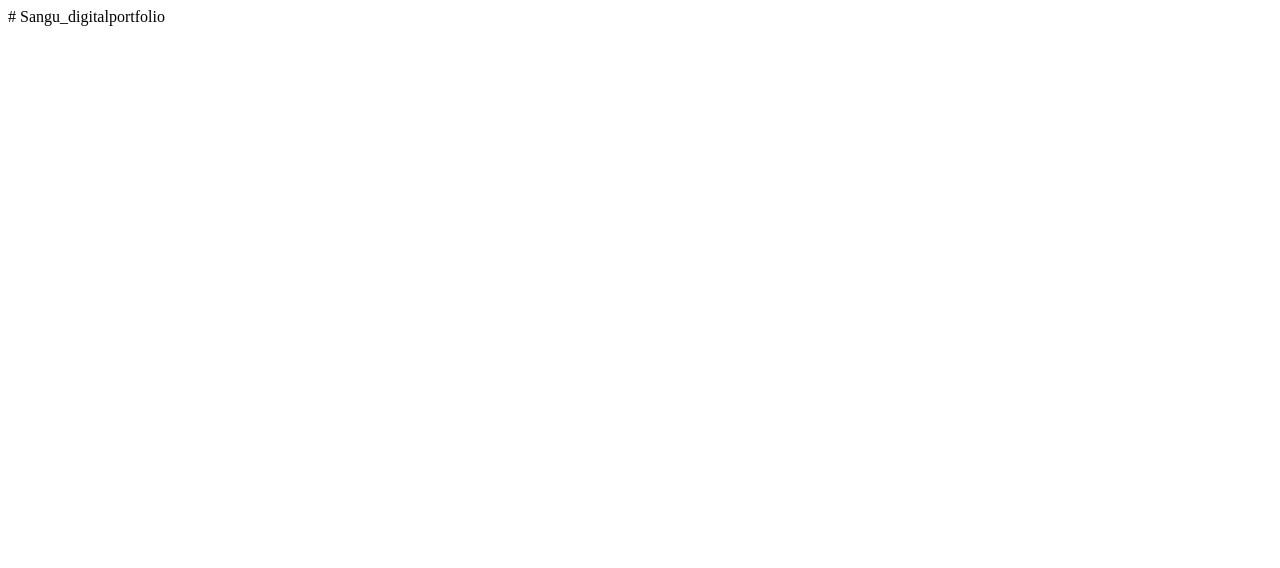
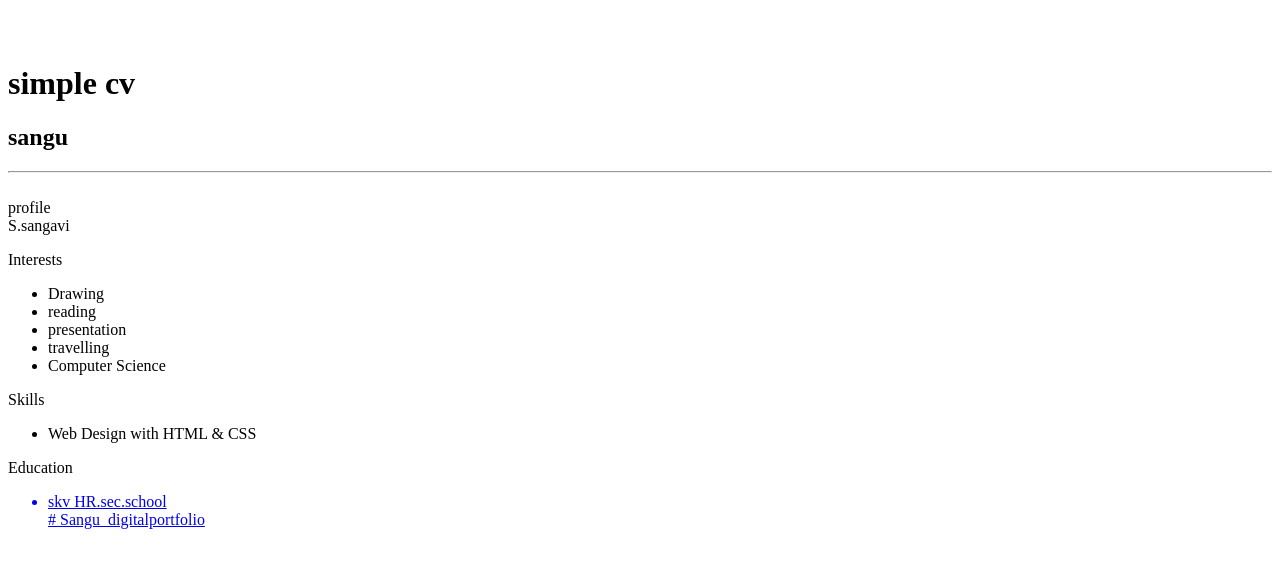
Before and after one commit to anm10921cs33/Sangu_digitalportfolio, a plain HTML site: page Index.html in a window 1280 px wide. Drawn offline with Linux system fonts and the light colour scheme.

Commit message:
Update Index.html

```diff
--- a/Index.html
+++ b/Index.html
@@ -1 +1,25 @@
-# Sangu_digitalportfolio
+<div id="header"></div>
+<div class="left"></div>
+<div class="stuff">
+  <br><br>
+  <h1>simple cv</h1>
+  <h2>sangu</h2>
+  <hr />
+  <br>profile
+  <br>S.sangavi
+  <p class="head">Interests</p>
+  <ul>
+    <li>Drawing</li>
+    <li>reading</li>
+    <li>presentation</li>
+    <li>travelling</li>
+    <li>Computer Science</li>
+  </ul>
+  <p class="head">Skills</p>
+  <ul>
+    <li>Web Design with HTML & CSS</li>
+  </ul>
+  <p class="head">Education</p>
+  <ul>
+    <a href="http://www.wiltonhighschool.org/pages/Wilton_High_School">
+      <li>skv HR.sec.school</li># Sangu_digitalportfolio
```
